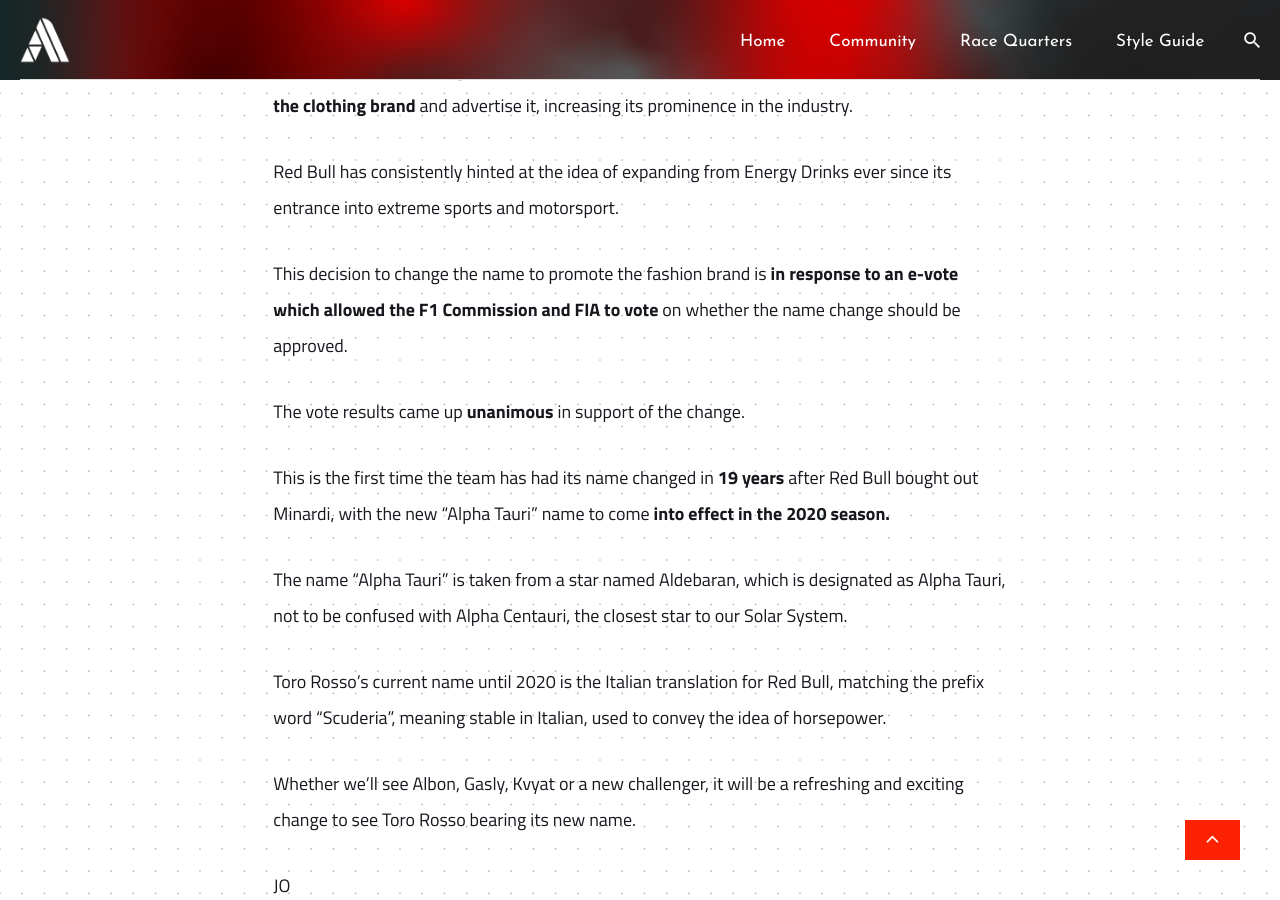
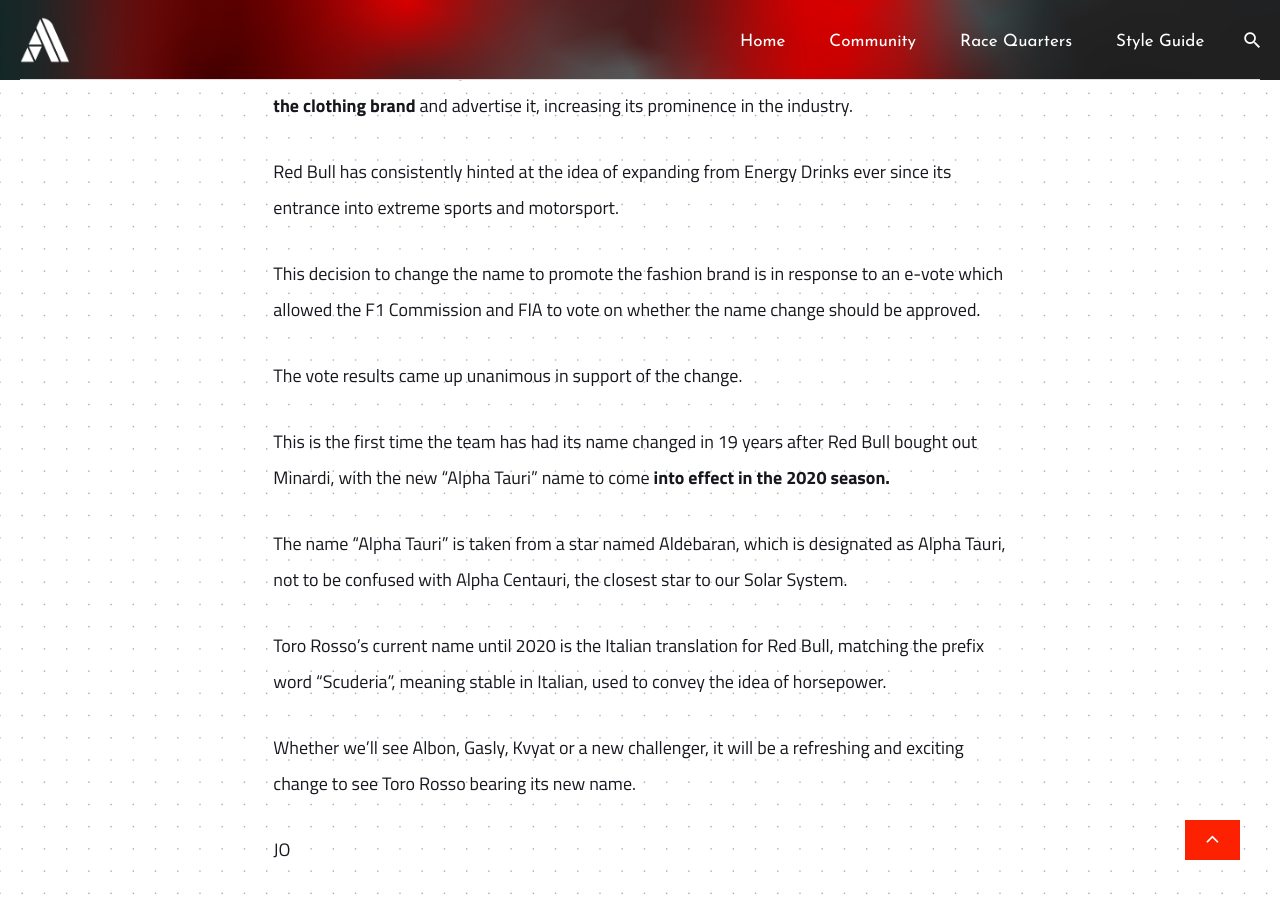
Before and after one commit to Asfalto-Ascari/AsfaltoAscari, a Jekyll site: the page built from _posts/2019-10-17-P005-Toro-Rosso-Name-Change.md, in a window 1280 px wide and 900 px high, scrolled down 1440 px. Built offline with Jekyll 4.4.1, drawn with Linux system fonts in a browser that asks for light colours; nearby versions of some CDN libraries; comment, search, counter and statistics services are not loaded.

Commit message:
removed some bold text to improve look

```diff
--- a/_posts/2019-10-17-P005-Toro-Rosso-Name-Change.md
+++ b/_posts/2019-10-17-P005-Toro-Rosso-Name-Change.md
@@ -20,11 +20,11 @@
 
 Red Bull has consistently hinted at the idea of expanding from Energy Drinks ever since its entrance into extreme sports and motorsport.
 
-This decision to change the name to promote the fashion brand is **in response to an e-vote which allowed the F1 Commission and FIA to vote** on whether the name change should be approved.
+This decision to change the name to promote the fashion brand is in response to an e-vote which allowed the F1 Commission and FIA to vote on whether the name change should be approved.
 
-The vote results came up **unanimous** in support of the change.
+The vote results came up unanimous in support of the change.
 
-This is the first time the team has had its name changed in **19 years** after Red Bull bought out Minardi, with the new "Alpha Tauri" name to come **into effect in the 2020 season.**
+This is the first time the team has had its name changed in 19 years after Red Bull bought out Minardi, with the new "Alpha Tauri" name to come **into effect in the 2020 season.**
 
 The name "Alpha Tauri" is taken from a star named [Aldebaran](https://en.wikipedia.org/wiki/Aldebaran "This link will take you to Wikipedia"), which is designated as Alpha Tauri, not to be confused with Alpha Centauri, the closest star to our Solar System.
 
```
